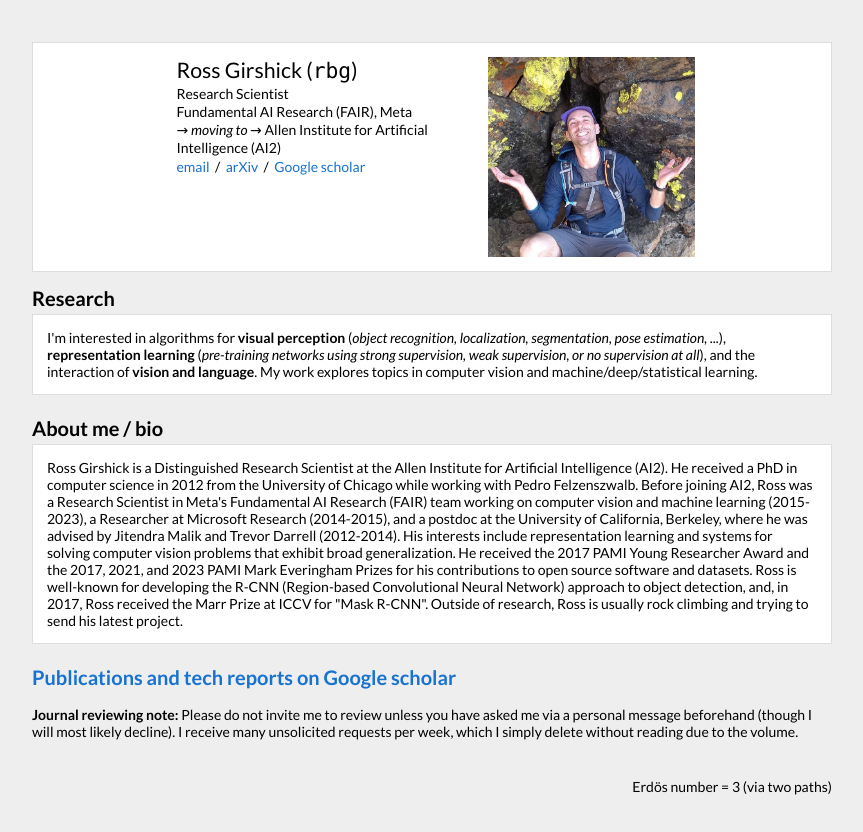
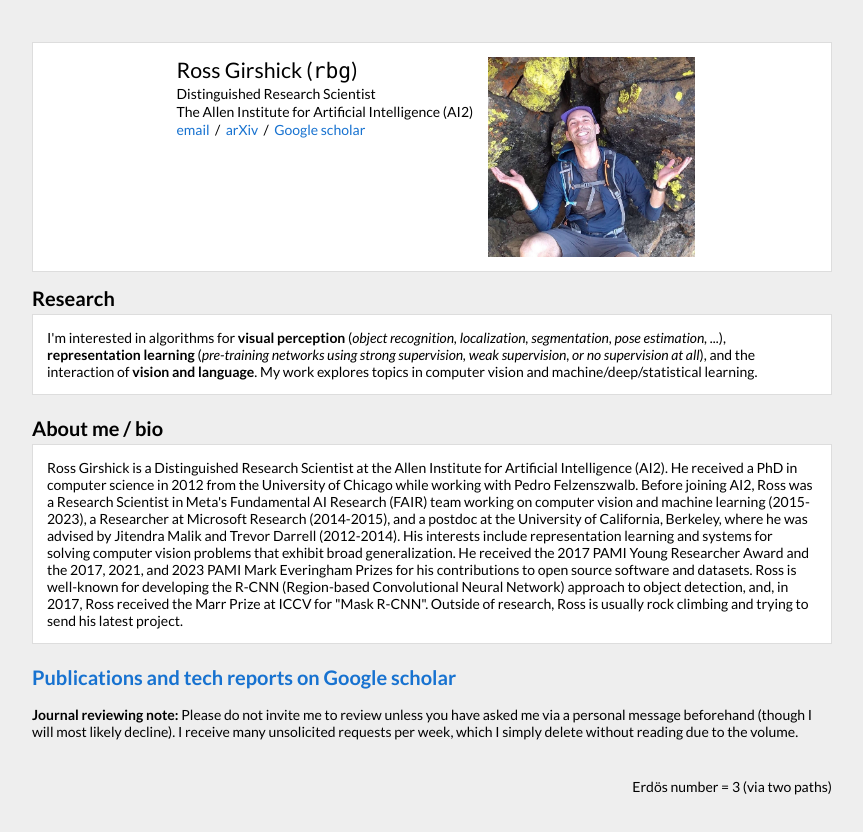
Before and after one commit to rbgirshick/rbgirshick.github.io, a plain HTML site: page index.html in a window 1280 px wide. Shown: the whole page, without its empty margins (208-1071 px from the left). Drawn offline with Linux system fonts and the light colour scheme; a script that the page names is missing.

Commit message:
job update part 2

```diff
--- a/index.html
+++ b/index.html
@@ -176,8 +176,8 @@ div.paper pre {
     <img title="rbg" style="float: right; padding-right: .5em; height: 200px;" src="images/rbg-small.jpg" />
     <div style="padding-left: 1em; vertical-align: top; height: 250px;">
       <span style="font-size: 16pt; line-height: 130%;">Ross Girshick (<span style="font-family: 'Lucida Console', 'Andale Mono', 'Courier', monospaced;">rbg</span>)</span><br />
-      <span>Research Scientist</span><br />
-      <span>Fundamental AI Research (FAIR), Meta <br /> &RightArrow; <em>moving to</em> &RightArrow; Allen Institute for Artificial Intelligence (AI2)</span>
+      <span>Distinguished Research Scientist</span><br />
+      <span>The Allen Institute for Artificial Intelligence (AI2)</span>
       <br />
       <span>
       <a href="mailto:ross.girshick@gmail.com" target="_blank">email</a> &nbsp;/&nbsp;
```
